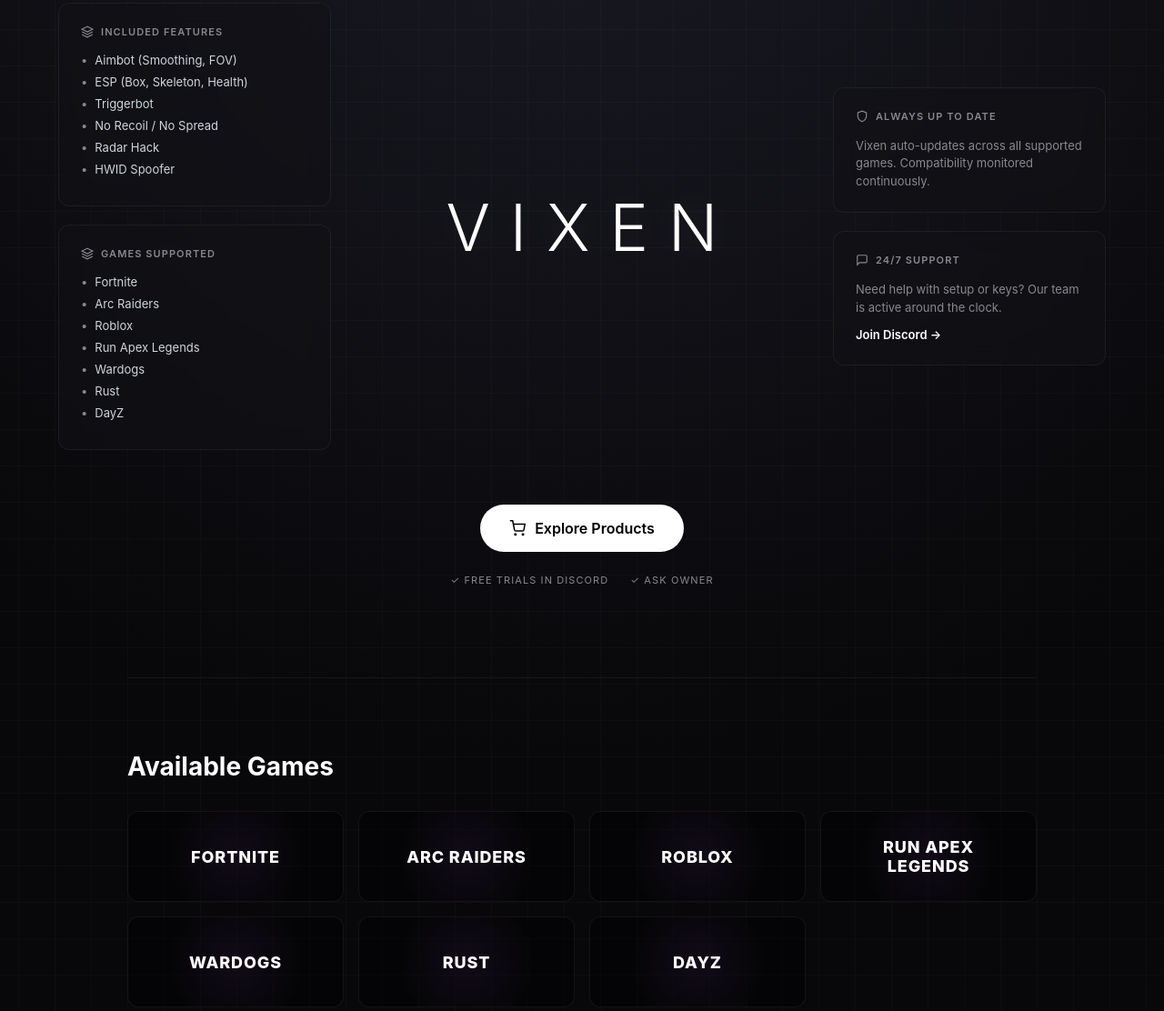
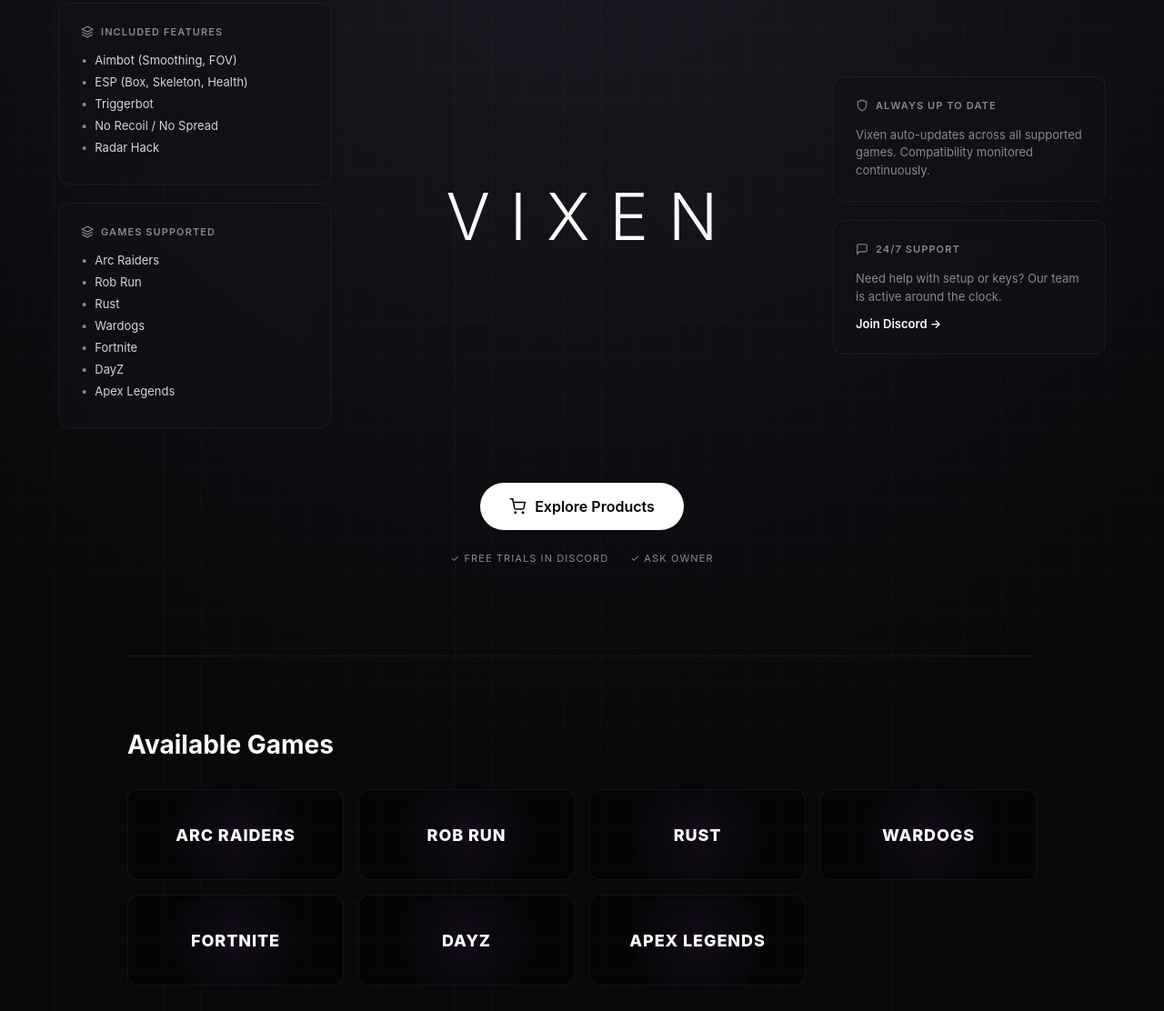
Before and after one commit to dolphinwtf/vixen-market, a plain HTML site: page index.html in a window 1280 px wide. Shown: the part 208-1320 px from the top of the page at 91% size. Drawn offline with Linux system fonts and the light colour scheme.

Commit message:
Update game titles in index.html
Removed some game titles from the list and added new ones.

```diff
--- a/index.html
+++ b/index.html
@@ -288,7 +288,7 @@
 
 <main>
   <div class="hero">
-    <p>Vixen provides premium, undetected game cheats. One loader covers the products you own, with no Windows reinstall required.</p>
+    <p>Vixen provides premium, undetected game cheats. One loader covers the products you own.</p>
   </div>
 
   <div class="content-grid">
@@ -305,7 +305,6 @@
           <li>Triggerbot</li>
           <li>No Recoil / No Spread</li>
           <li>Radar Hack</li>
-          <li>HWID Spoofer</li>
         </ul>
       </div>
 
@@ -315,13 +314,13 @@
           Games Supported
         </h4>
         <ul>
+          <li>Arc Raiders</li>
+          <li>Rob Run</li>
+          <li>Rust</li>
+          <li>Wardogs</li>
           <li>Fortnite</li>
-          <li>Arc Raiders</li>
-          <li>Roblox</li>
-          <li>Run Apex Legends</li>
-          <li>Wardogs</li>
-          <li>Rust</li>
           <li>DayZ</li>
+          <li>Apex Legends</li>
         </ul>
       </div>
     </div>
@@ -367,13 +366,13 @@
   <section id="products" class="products-section">
     <h2>Available Games</h2>
     <div class="games-grid">
+      <a href="dashboard.html" class="game-card"><h3>Arc Raiders</h3></a>
+      <a href="dashboard.html" class="game-card"><h3>Rob Run</h3></a>
+      <a href="dashboard.html" class="game-card"><h3>Rust</h3></a>
+      <a href="dashboard.html" class="game-card"><h3>Wardogs</h3></a>
       <a href="dashboard.html" class="game-card"><h3>Fortnite</h3></a>
-      <a href="dashboard.html" class="game-card"><h3>Arc Raiders</h3></a>
-      <a href="dashboard.html" class="game-card"><h3>Roblox</h3></a>
-      <a href="dashboard.html" class="game-card"><h3>Run Apex Legends</h3></a>
-      <a href="dashboard.html" class="game-card"><h3>Wardogs</h3></a>
-      <a href="dashboard.html" class="game-card"><h3>Rust</h3></a>
       <a href="dashboard.html" class="game-card"><h3>DayZ</h3></a>
+      <a href="dashboard.html" class="game-card"><h3>Apex Legends</h3></a>
     </div>
   </section>
 
```
